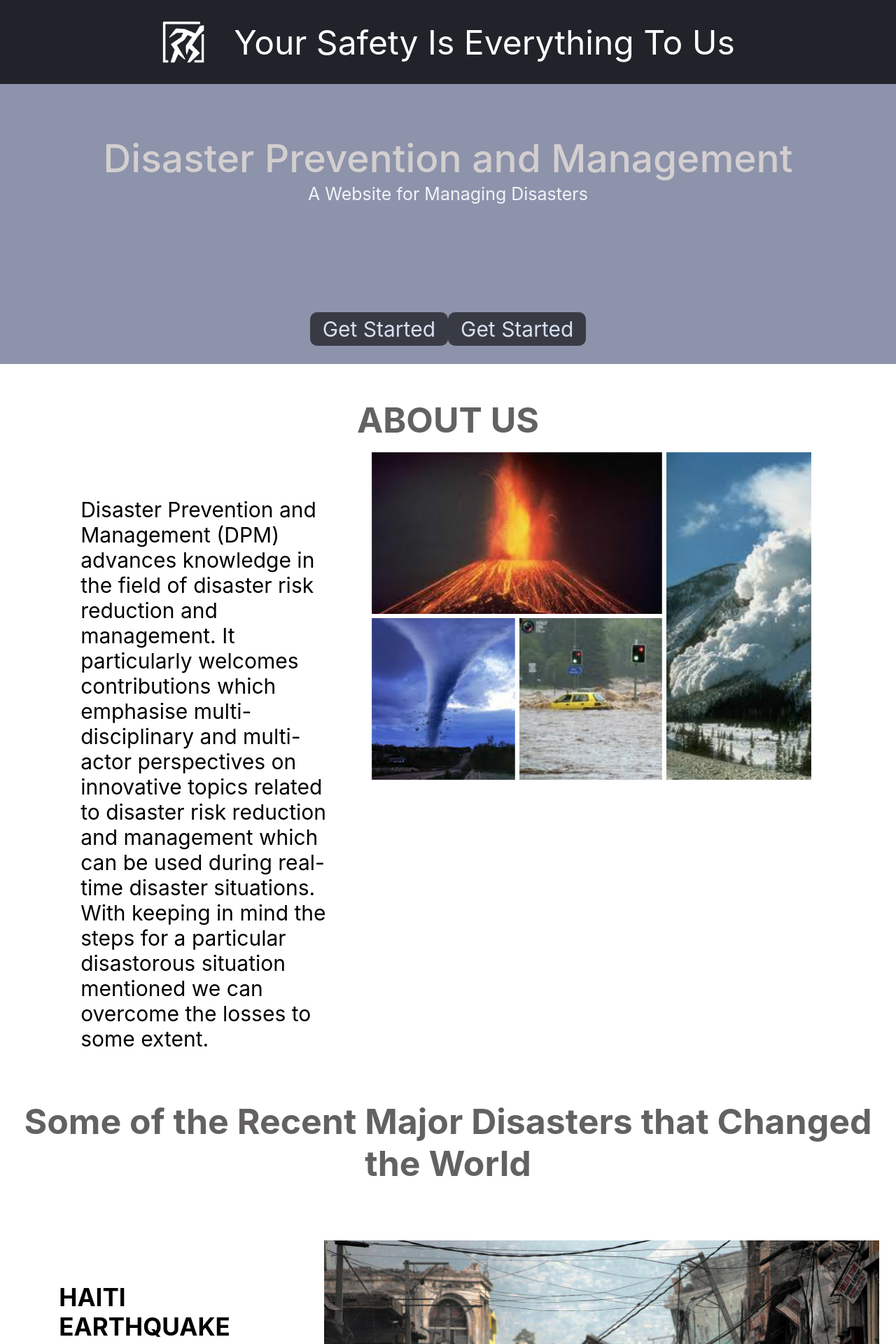
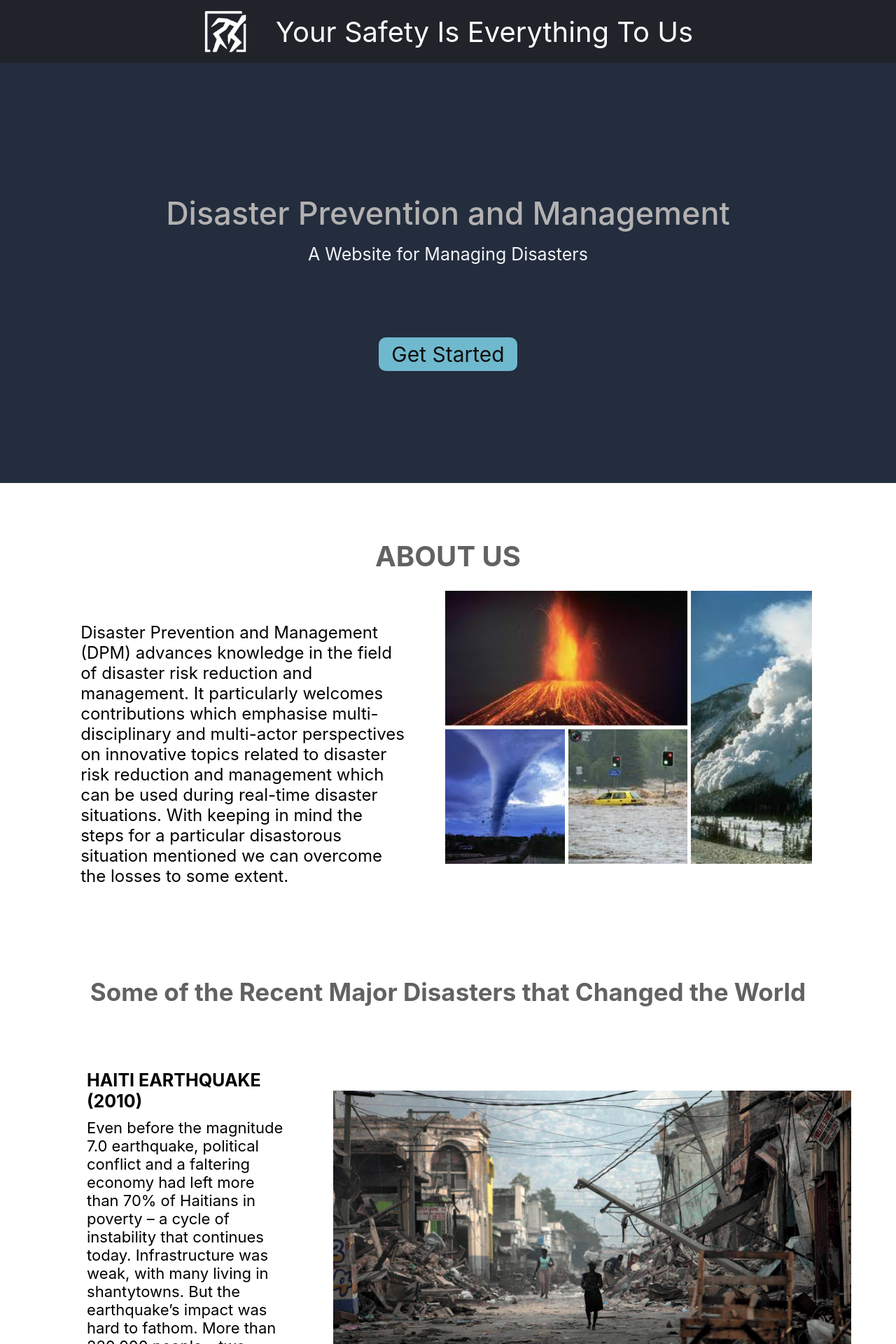
Before and after one commit to Muditalbet/hack-Chennai, a React (Create React App) app in the folder client/: page / in a window 1280 px wide. Shown: the top 1920 px of the page at 70% size. Built offline with nearby package versions, Linux system fonts and the light colour scheme.

Commit message:
changes again

```diff
--- a/client/src/App.js
+++ b/client/src/App.js
@@ -6,6 +6,7 @@ import Navbar from './component/Navbar'
 import Home from './component/Home'
 import Footer from './component/Footer'
 import Management from './component/Management';
+import Disasters from './component/Disasters';
 
 import Test from './component/Test'
 import './App.css';
@@ -17,6 +18,7 @@ function App() {
         <Navbar />
         <Route exact path='/' component={Home} />
         <Route path='/management' component={Management} />
+        <Route path='/disasters' component={Disasters} />
         <Route path='/test/:id' component={Test} />
         <Footer />
       </Router>
--- /dev/null
+++ b/client/src/CSS/Footer.css
@@ -0,0 +1,30 @@
+.button{
+    width: 100px;
+    display: flex;
+    align-items: center;
+    justify-content: center;
+    background-color: rgb(111, 185, 206) !important;
+    font-size: 15x;
+    text-align: center;
+    text-decoration: none;
+    color:rgb(14, 13, 13) !important;
+    border-radius: 4px;
+}
+
+.button:hover{
+    background-color: white !important;
+}
+
+.footer{
+
+    height: 10vh;
+    background-color: rgb(45, 52, 65);
+}
+.footer>h1{
+    color: white;
+    padding: 20px;
+    text-align: center;
+    padding: 0;
+    margin: auto;
+    font-size: 25px;
+}
--- a/client/src/CSS/Navbar.css
+++ b/client/src/CSS/Navbar.css
@@ -3,9 +3,9 @@
     align-items: center;
     justify-content: center;
     background-color: rgb(32,35,42);
-    height: 120px;
+    height: 90px;
     color: white;
-    font-size: 3em;
+    font-size: 40px;
     font-weight: 400;
     position: sticky;
     top: 0;
--- a/client/src/CSS/home.css
+++ b/client/src/CSS/home.css
@@ -10,50 +10,49 @@
     align-items: center;
     justify-content: center;
     width: 100%;
-    height: 400px;
+    height: 600px;
     background-color: rgb(45, 52, 65);
     margin: auto;
-    background-color: #8d93ab;
+    background-color: rgb(35, 45, 61);
     color: #f1f3f8;
     text-align: center;
 }
 .homeHeadingText{
-    padding: 100px 0;
+    padding: 80px 20px;
     padding-bottom: 30px;
 }
 .homeHeadingText h1{
-    color: rgb(211, 207, 207);
-    padding: 0;
-    margin-top: -20px;
+    color: rgb(179, 177, 177);
     margin: 20px;
     font-weight: 600;
-    font-size: 55px;
+    font-size: 45px;
     margin: auto;
-    margin-bottom: 3px;
+    margin-bottom: 16px;
     font-weight: 500;
 }
 .homeHeadingText p{
-    margin-bottom: 20px;
+    margin-bottom: 0px;
     font-size: 25px;
 }
 .homeHeadingButtons a{
-    background-color: rgb(90, 199, 230);
+    background-color: rgb(111, 185, 206) !important;
     font-size: 25px;
     text-decoration: none;
-    color:rgb(14, 13, 13);
+    color:rgb(14, 13, 13) !important;
     padding: 15px;
     border-radius: 4px;
 }
 .homeHeadingButtons{
-    margin-top: 60px;
+    margin-top: 30px;
 }
 .homeHeadingButtons a:hover{
-    background-color: white;
+    background-color: white !important;
 }
 .aboutHead{
-    font-size: 50px;
+    font-size: 40px;
     text-align: center;
-    margin-top: 50px;
+    margin-top: 80px;
+    margin-bottom: 20px;
     color: rgb(99, 97, 97);
 }
 .about{
@@ -64,57 +63,46 @@
 }
 .about>span{
     flex: 0.6;
-    font-size: 30px;
+    font-size: 24px;
     margin-right: 50px;
-    margin-top: 70px;
+    margin-top: 50px;
 }
 .about>img{
     border-radius: 10px;
     flex: 0.4;
-    height: 60vh;
+    height: 50vh;
     object-fit: contain;
     border-radius: 10px;
 }
 .somedis{
-    font-size: 50px;
+    font-size: 35px;
     text-align: center;
-    margin-top: 70px;
+    margin-top: 130px;
     color: rgb(99, 97, 97);
 }
 .dis{
     display: flex;
-    margin-top: 80px;
+    align-items: center;
+    flex: 1;
+    margin-top: 30px;
     justify-content: space-evenly;
 }
 .content{
     flex: 0.6;
-    padding: 60px;
+    padding: 60px 0 60px 60px;
 }
 .content >h1{
-    font-size: 35px;
-    margin-right: 50px;
+    font-size: 25px;
 }
 .content >p{
-    font-size: 27px;
-    margin-right: 50px;
+    font-size: 22px;
+    margin-right: 0px;
     margin-top: 10px;
 }
 .photo>img{
     flex: 0.4;
-    height: 60vh;
+    height: 56vh;
     object-fit: contain;
-}
-.footer{
-    height: 10vh;
-    background-color: rgb(45, 52, 65);
-}
-.footer>h1{
-    color: white;
-    padding: 20px;
-    text-align: center;
-    padding: 0;
-    margin: auto;
-    font-size: 25px;
 }
 .homeHeadingButtons{
     padding: 50px 0;
--- /dev/null
+++ b/client/src/component/Disasters.js
@@ -0,0 +1,27 @@
+const React = require('react')
+const {useEffect} = require('react')
+const {useState} = require('react')
+const axios = require('axios');
+
+
+function Disasters() {
+    const [disaster, setDisaster] = useState([]);
+
+    useEffect(()=>{
+        async function fetchData(){
+            const req = await axios.get('');
+            setDisaster(req.data);
+        }
+        fetchData();
+    }, []);
+    console.log(disaster);
+    return (
+        <html>
+        <div>
+            dasda
+        </div>
+        </html>
+    )
+}
+
+export default Disasters
--- a/client/src/component/Footer.js
+++ b/client/src/component/Footer.js
@@ -1,10 +1,13 @@
 import React from 'react';
-
+import { Link } from 'react-router-dom'
+import '../CSS/Footer.css';
 
 export default function Footer() {
     return (
         <div className='footer'>
             <h1>This is Footer</h1>
+            <Link className='button' to='test'>Get Started</Link>
         </div>
+
     )
 }
--- a/client/src/component/Home.js
+++ b/client/src/component/Home.js
@@ -16,8 +16,7 @@ export default function Home() {
                     <p>A Website for Managing Disasters</p>
                 </div>
                 <div className='homeHeadingButtons'>
-                    <Link to='test' className=''>Get Started</Link>
-                    <Link to='noth'>Get Started</Link>
+                    <Link to='test'>Get Started</Link>
                 </div>
             </div>
             <h1 className='aboutHead'>ABOUT US</h1>
```
Also changed, not shown: 2 other files (tests, documents, lock files or other folders).
